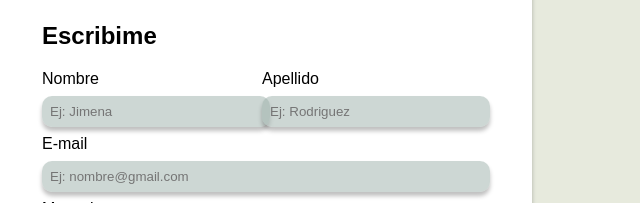
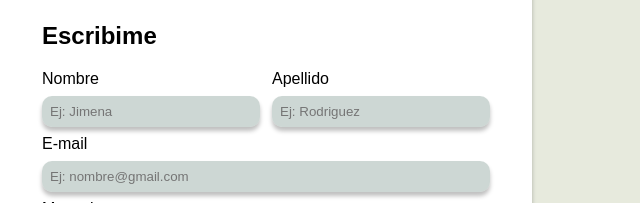
Before and after one commit to EmiliaCabrera1/porfolio-emilia-cabrera, a plain HTML site: page index.html in a window 1280 px wide. Shown: the part 2177-2380 px from the top of the page, 618-1258 px from the left. Drawn offline with Linux system fonts and the light colour scheme.

Commit message:
Corregui espacios en el formulario

```diff
--- a/CSS/style.css
+++ b/CSS/style.css
@@ -228,8 +228,14 @@ placeholder {
 .input50 {
   display: block;
   max-width: 50%;
+}
 
+.field {
+display: flex;
+gap: 20px;
+width: 100%;
 }
+
 .input100 {
   display: block;
   width: 100%;
@@ -451,6 +457,7 @@ gap: 40px;
     width: 100%;
     padding: 15px;
   }
+
 h4 {
   font-size: 12px;
 }
--- a/index.html
+++ b/index.html
@@ -182,6 +182,7 @@
         <div class="formulario">
           <h2>Escribime</h2>
           <form action="" method="post">
+            <div class="field">
               <label for="Nombre" class="input50">
                 Nombre
                 <input
@@ -202,6 +203,7 @@
                   required
                 />
               </label>
+            </div>
             <label for="E-mail" class="input100">
               E-mail
               <input
```
Lines whose indentation alone changed are shown as unchanged.
